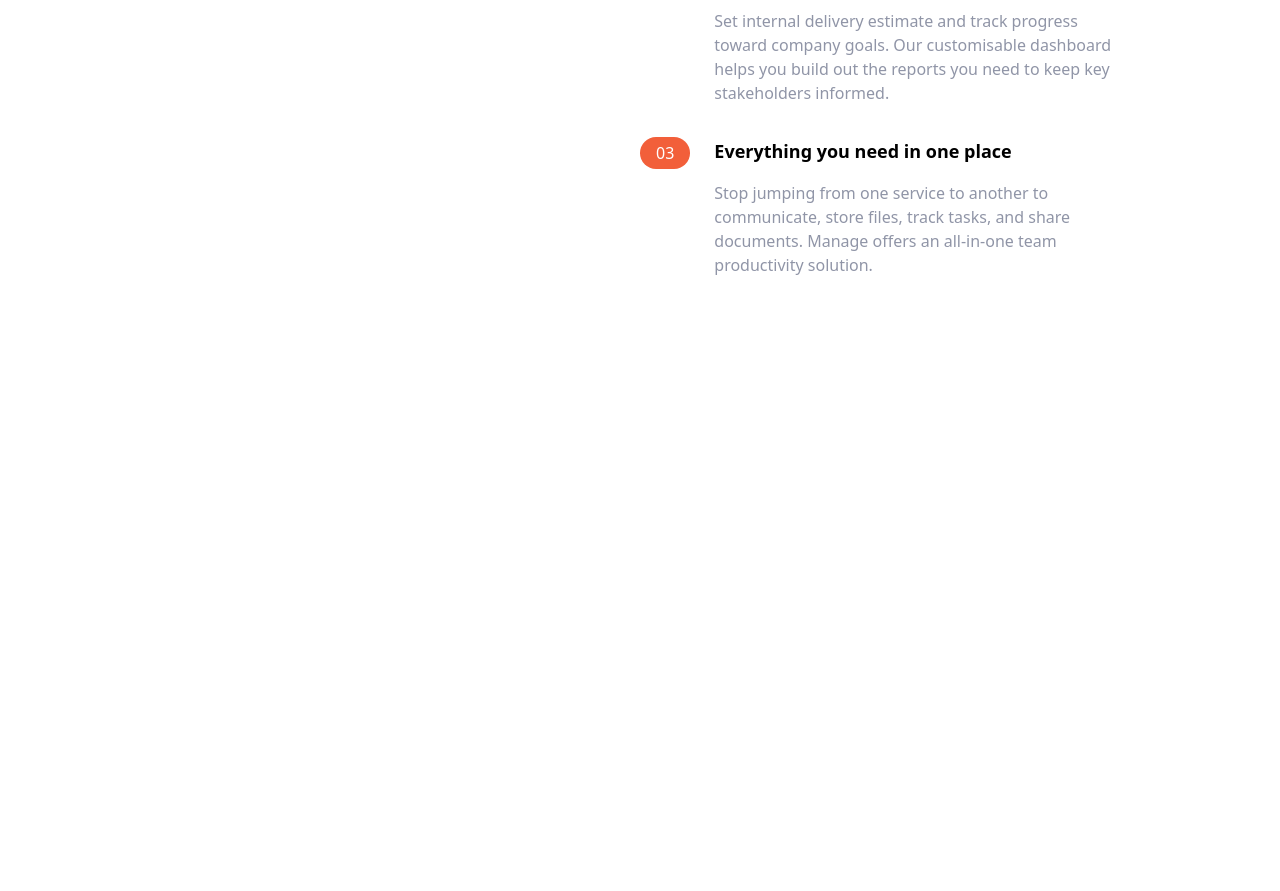
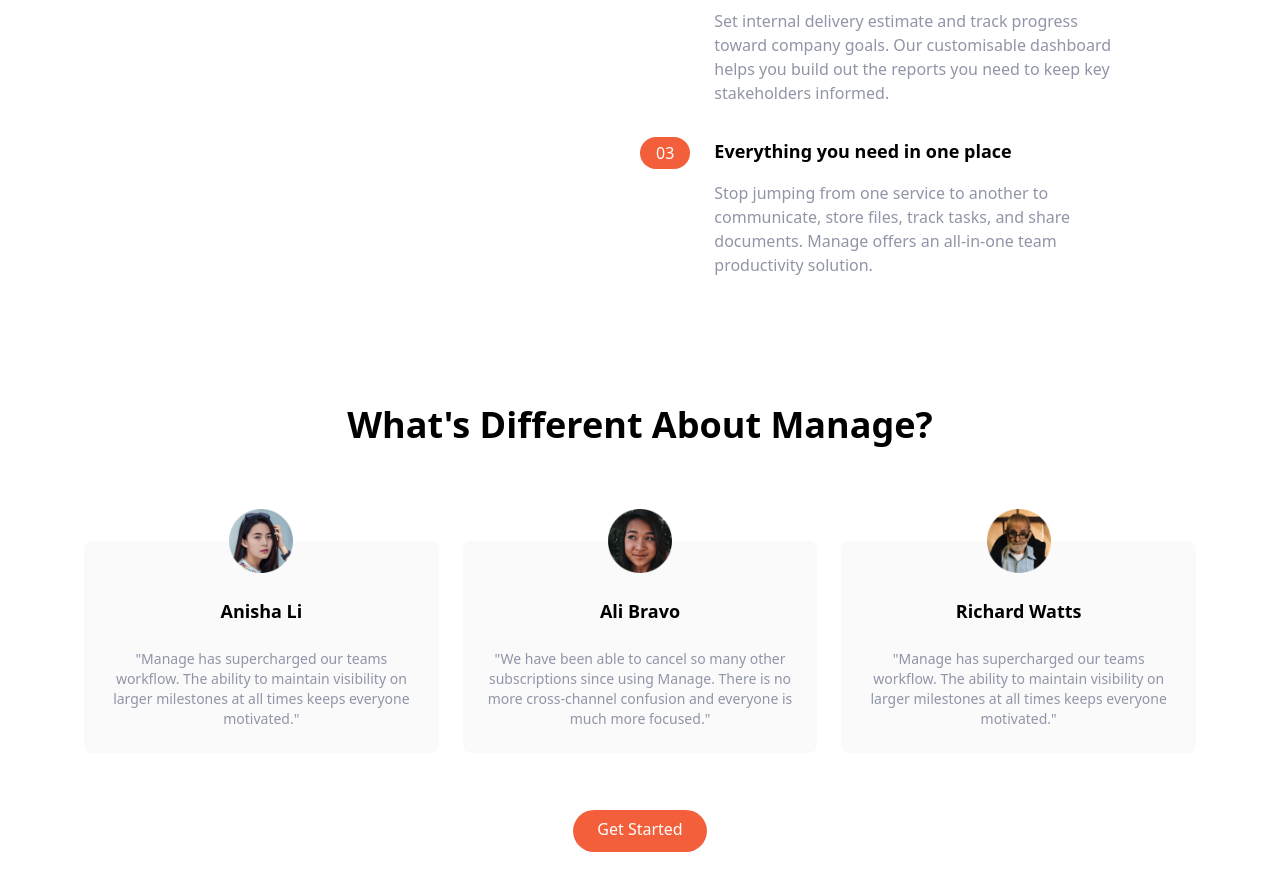
Before and after one commit to dthackray/Tailwind-Crash-Course, a website: page index.html in a window 1280 px wide. Shown: the part 863-1754 px from the top of the page. Before the commit the page ends 1140 px from the top, so only its background shows below. Drawn offline with Linux system fonts and the light colour scheme.

Commit message:
Finished Testimonials Section
Signed-off-by: Dan Thackray <djthackray@gmail.com>

```diff
--- a/index.html
+++ b/index.html
@@ -131,6 +131,48 @@
                     </div>
                 </div>
             </div>
+
+        </div>
+    </section>
+    <!-- Testimonials -->
+    <section id="testimonials">
+        <!-- Container to heading and testimonial blocks -->
+        <div class="max-w-6xl px-5 mx-auto mt-32 text-center">
+            <!-- Heading -->
+            <h2 class="text-4xl font-bold text-center">
+                What's Different About Manage?
+            </h2>
+            <!-- Testimonials Container -->
+            <div class="flex flex-col mt-24 md:flex-row md:space-x-6">
+                <!-- Testimonial 1 -->
+                <div class="flex flex-col items-center p-6 space-y-6 rounded-lg bg-veryLightGray md:w-1/3">
+                    <img src="img/avatar-anisha.png" class="w-16 -mt-14" alt="">
+                    <h5 class="text-lg font-bold">Anisha Li</h5>
+                    <p class="text-sm text-darkGrayishBlue">
+                        "Manage has supercharged our teams workflow. The ability to maintain visibility on larger milestones at all times keeps everyone motivated."
+                    </p>
+                </div>
+                <!-- Testimonial 2 -->
+                <div class="hidden flex-col items-center p-6 space-y-6 rounded-lg bg-veryLightGray md:flex md:w-1/3">
+                    <img src="img/avatar-ali.png" class="w-16 -mt-14" alt="">
+                    <h5 class="text-lg font-bold">Ali Bravo</h5>
+                    <p class="text-sm text-darkGrayishBlue">
+                        "We have been able to cancel so many other subscriptions since using Manage. There is no more cross-channel confusion and everyone is much more focused."
+                    </p>
+                </div>
+                <!-- Testimonial 3 -->
+                <div class="hidden flex-col items-center p-6 space-y-6 rounded-lg bg-veryLightGray md:flex md:w-1/3">
+                    <img src="img/avatar-richard.png" class="w-16 -mt-14" alt="">
+                    <h5 class="text-lg font-bold">Richard Watts</h5>
+                    <p class="text-sm text-darkGrayishBlue">
+                        "Manage has supercharged our teams workflow. The ability to maintain visibility on larger milestones at all times keeps everyone motivated."
+                    </p>
+                </div>
+            </div>
+            <!-- Button -->
+            <div class="my-16">
+                <a href="#" class="p-3 px-6 pt-2 text-white bg-brightRed rounded-full baseline hover:bg-brightRedLight">Get Started</a>
+            </div>
         </div>
     </section>
 </body>
```
Also changed, not shown: css/main.css.
